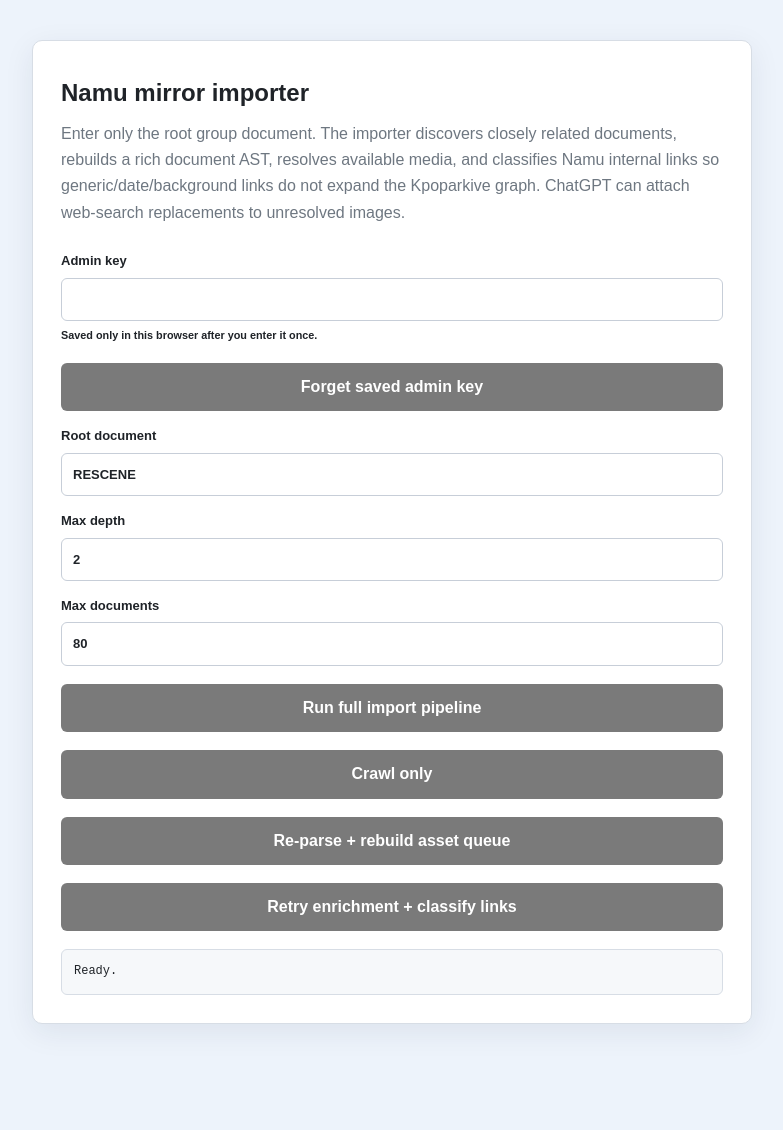
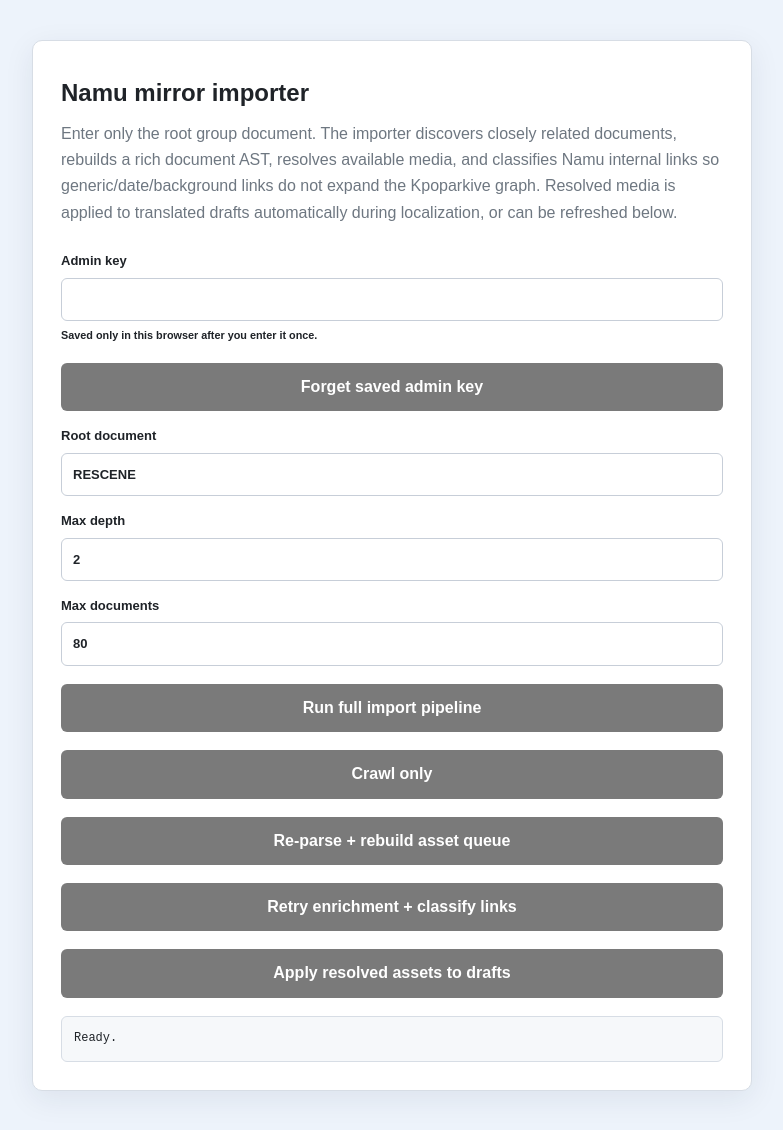
Before and after one commit to kovemu/kpoparkive, a Next.js app: page /admin/namu-import in a window 1280 px wide. Shown: the whole page, without its empty margins (248-1031 px from the left). Before the commit the page ends 1064 px from the top, so only its background shows below. Built offline with nearby package versions, Linux system fonts and the light colour scheme.

Commit message:
feat: apply resolved assets to translated drafts

```diff
--- a/app/admin/namu-import/page.tsx
+++ b/app/admin/namu-import/page.tsx
@@ -76,6 +76,17 @@
     return { batches, processed: totalProcessed, resolved: totalResolved, skipped: totalSkipped, unresolved, remaining };
   }
 
+  async function hydrateDrafts() {
+    const response = await fetch("/api/admin/namu-hydrate", {
+      method: "POST",
+      headers: commonHeaders,
+      body: JSON.stringify({ rootTitle }),
+    });
+    const result = await response.json();
+    if (!response.ok) throw new Error(result.error || "Draft hydration failed");
+    return result;
+  }
+
   async function runImportAndParse() {
     setBusy(true);
     try {
@@ -115,11 +126,19 @@
     finally { setBusy(false); }
   }
 
+  async function runHydrateDrafts() {
+    setBusy(true);
+    setStatus("Applying resolved media and links to translated draft pages...");
+    try { setStatus(JSON.stringify(await hydrateDrafts(), null, 2)); }
+    catch (error) { setStatus(error instanceof Error ? error.message : "Draft hydration failed"); }
+    finally { setBusy(false); }
+  }
+
   return (
     <main className="adminShell">
       <section className="adminPanel">
         <h1>Namu mirror importer</h1>
-        <p className="adminIntro">Enter only the root group document. The importer discovers closely related documents, rebuilds a rich document AST, resolves available media, and classifies Namu internal links so generic/date/background links do not expand the Kpoparkive graph. ChatGPT can attach web-search replacements to unresolved images.</p>
+        <p className="adminIntro">Enter only the root group document. The importer discovers closely related documents, rebuilds a rich document AST, resolves available media, and classifies Namu internal links so generic/date/background links do not expand the Kpoparkive graph. Resolved media is applied to translated drafts automatically during localization, or can be refreshed below.</p>
         <div className="adminForm">
           <label>Admin key<input type="password" value={adminKey} onChange={(e) => setAdminKey(e.target.value)} autoComplete="current-password" /><small>Saved only in this browser after you enter it once.</small></label>
           <button type="button" disabled={busy || !adminKey} onClick={forgetAdminKey}>Forget saved admin key</button>
@@ -130,6 +149,7 @@
           <button type="button" disabled={busy || !adminKey || !rootTitle} onClick={runImport}>Crawl only</button>
           <button type="button" disabled={busy || !adminKey || !rootTitle} onClick={runParse}>Re-parse + rebuild asset queue</button>
           <button type="button" disabled={busy || !adminKey || !rootTitle} onClick={runResolveAssets}>Retry enrichment + classify links</button>
+          <button type="button" disabled={busy || !adminKey || !rootTitle} onClick={runHydrateDrafts}>Apply resolved assets to drafts</button>
         </div>
         <pre className="adminStatus">{status}</pre>
       </section>
```
